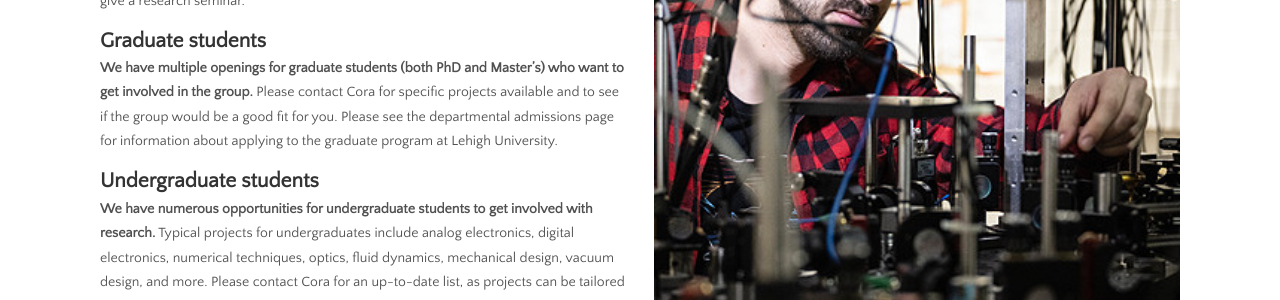
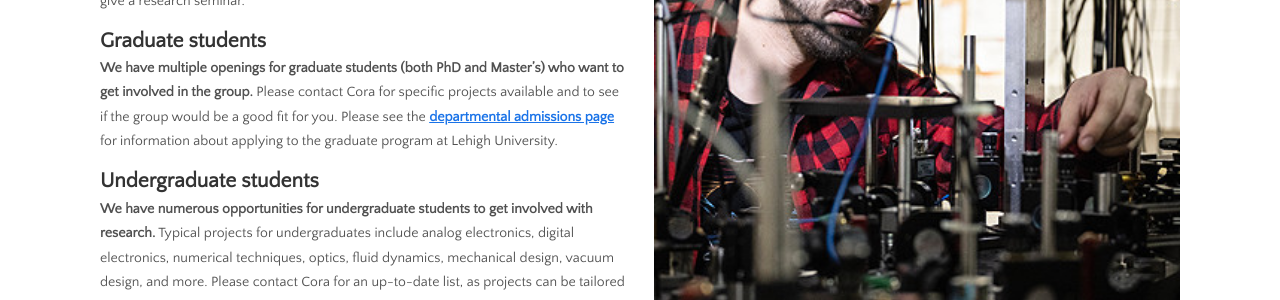
Before and after one commit to fujiwara-quantum-lab/fujiwara-quantum-lab.github.io, a Jekyll site: the page built from menu/openings.md, in a window 1280 px wide. Shown: the part 309-609 px from the top of the page. Built offline with Jekyll 4.4.1, drawn with Linux system fonts in a browser that asks for light colours; part of the change alters nothing that is shown.

```diff
--- a/menu/openings.md
+++ b/menu/openings.md
@@ -14,10 +14,10 @@ For all openings, please contact C. Fujiwara for details.
 **We currently have funding for a postdoctoral fellow in the group.** The desired fellow will play an integral role in the design and construction of the experimental apparatus and will also take on major leadership roles in mentoring undergraduate and graduate students. Interested candidates should contact Cora, and we can arrange to have you give a research seminar.
 
 ## Graduate students
-**We have multiple openings for graduate students (both PhD and Master's) who want to get involved in the group.** Please contact Cora for specific projects available and to see if the group would be a good fit for you. Please see the departmental admissions page for information about applying to the graduate program at Lehigh University.
+**We have multiple openings for graduate students (both PhD and Master's) who want to get involved in the group.** Please contact Cora for specific projects available and to see if the group would be a good fit for you. Please see the  [**departmental admissions page**](https://physics.cas.lehigh.edu/graduate){: .link-blue target="_blank"} for information about applying to the graduate program at Lehigh University.
 
 ## Undergraduate students
-**We have numerous opportunities for undergraduate students to get involved with research.** Typical projects for undergraduates include analog electronics, digital electronics, numerical techniques, optics, fluid dynamics, mechanical design, vacuum design, and more. Please contact Cora for an up-to-date list, as projects can be tailored to your specific interests. We are also proud members of the [**Physics REU Program**](https://physics.cas.lehigh.edu/undergraduate/reu-program){: .link-blue } at Lehigh University.
+**We have numerous opportunities for undergraduate students to get involved with research.** Typical projects for undergraduates include analog electronics, digital electronics, numerical techniques, optics, fluid dynamics, mechanical design, vacuum design, and more. Please contact Cora for an up-to-date list, as projects can be tailored to your specific interests. We are also proud members of the [**Physics REU Program**](https://physics.cas.lehigh.edu/undergraduate/reu-program){: .link-blue target="_blank"} at Lehigh University.
   </div>
 
   <div class="openings-image" markdown="1">
```
